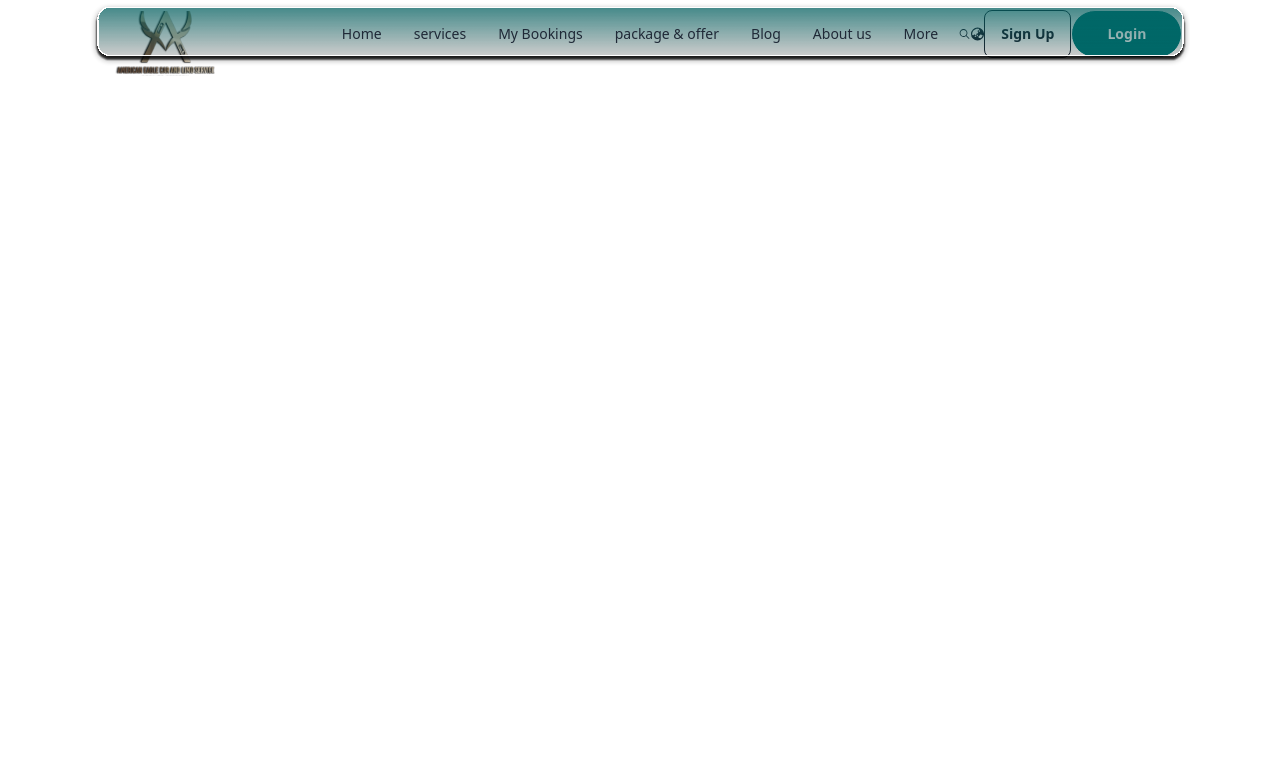
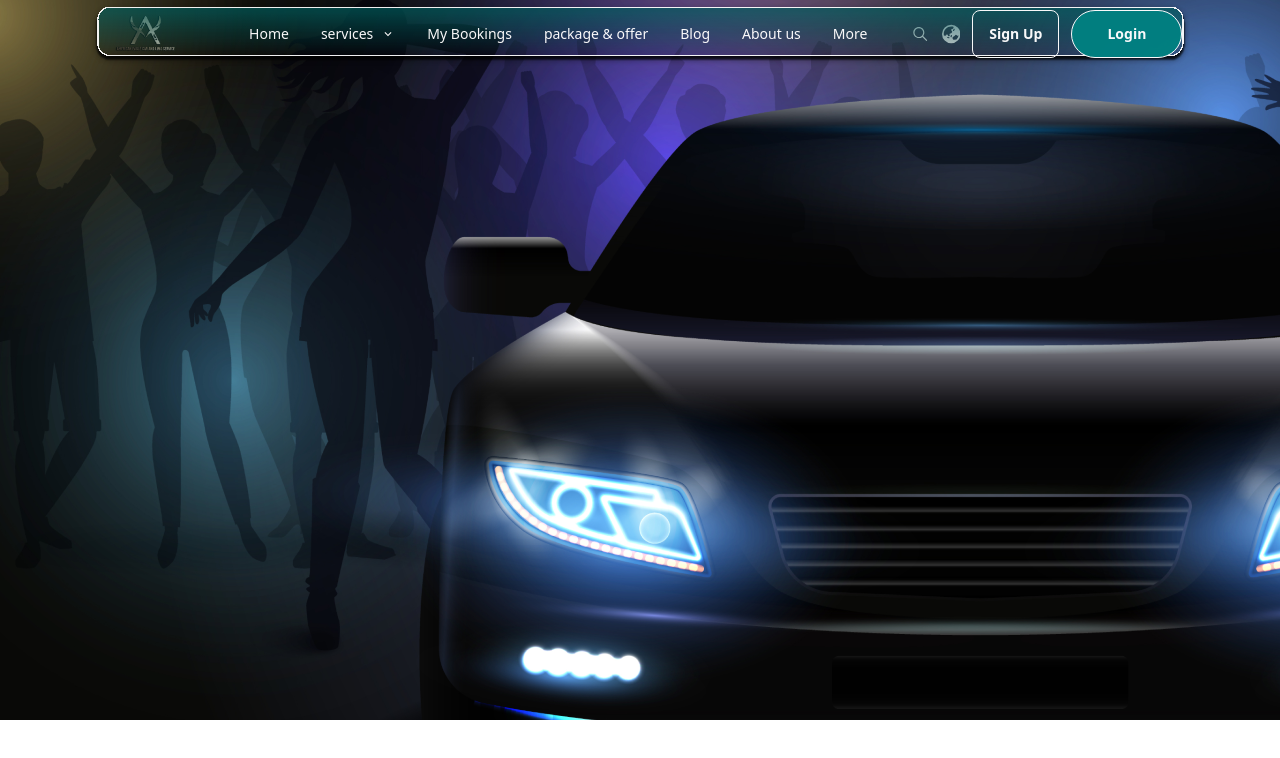
Before and after one commit to Nazmul-Hasan-Shadin/travel-hunter, a React (Vite) app: page / in a window 1280 px wide. Shown: the top 758 px of the page. Built offline with nearby package versions, Linux system fonts and the light colour scheme.

Commit message:
Navbar has added

```diff
--- /dev/null
+++ b/src/component/PrimaryButton/PrimaryButton.jsx
@@ -0,0 +1,11 @@
+import React from 'react';
+
+const PrimaryButton = ({text,onclick}) => {
+    return (
+
+             <button onClick={onclick}  className='btn w-[111px] bg-[#008080] hover:bg-green-600 btn-md z-10 rounded-[50px]  text-white btn-outline'>Login</button>
+
+    );
+};
+
+export default PrimaryButton;
--- /dev/null
+++ b/src/pages/Home/Header/Header.jsx
@@ -0,0 +1,13 @@
+import React from 'react';
+import Navbar from '../../../shared/Navbar/Navbar';
+import  headerImage from '../../../assets/images/Banner/carBanner.png'
+
+const Header = () => {
+    return (
+        <div className="h-[90vh]" style={{backgroundImage:"url('/src/assets/images/Banner/carBanner.png')"}}>
+            <Navbar></Navbar>
+        </div>
+    );
+};
+
+export default Header;
--- a/src/pages/Home/Home/Home.jsx
+++ b/src/pages/Home/Home/Home.jsx
@@ -1,10 +1,11 @@
 import React from 'react';
 import Navbar from '../../../shared/Navbar/Navbar';
+import Header from '../Header/Header';
 
 const Home = () => {
     return (
         <div>
-            <Navbar></Navbar>
+           <Header></Header>
         </div>
     );
 };
--- /dev/null
+++ b/src/shared/HeaderText/HeaderText.jsx
@@ -0,0 +1,14 @@
+
+
+const HeaderText = () => {
+    return (
+        <div>
+        <h1> Start your <span className="text-[#00C9C9]"> unforgettable </span>
+<br />journey with us. </h1>
+<p>The best travel for your jouney begins now</p>
+<input type="text" placeholder="Type here" className="input input-bordered input-md w-full max-w-xs" />
+        </div>
+    );
+};
+
+export default HeaderText;
--- a/src/shared/Navbar/Navbar.css
+++ b/src/shared/Navbar/Navbar.css
@@ -0,0 +1,9 @@
+.background-nav{
+    fill: linear-gradient(0deg, rgba(0, 0, 0, 0.20) 0%, rgba(0, 0, 0, 0.20) 100%), linear-gradient(180deg, rgba(0, 128, 128, 0.70) 0%, rgba(0, 128, 128, 0.00) 100%);
+
+
+opacity: 0.97;
+
+
+
+}
--- a/src/shared/Navbar/Navbar.jsx
+++ b/src/shared/Navbar/Navbar.jsx
@@ -2,11 +2,13 @@ import { Link } from 'react-router-dom';
 import logo from '../../assets/images/brand/logo.png'
 import { IoIosSearch } from "react-icons/io";
 import { FaEarthAsia } from "react-icons/fa6";
+import { MdKeyboardArrowDown } from "react-icons/md";
 import './Navbar.css'
+import PrimaryButton from '../../component/PrimaryButton/PrimaryButton';
 const Navbar = () => {
      const links=<>
          <li> <Link to={'/'}>Home</Link> </li>
-    <li> <Link to={''}>services</Link> </li>
+    <li> <Link to={''}>services  <MdKeyboardArrowDown/> </Link> </li>
     <li> <Link to={''}>My Bookings</Link> </li>
     <li> <Link>package & offer</Link> </li>
     <li> <Link>Blog</Link> </li>
@@ -15,9 +17,10 @@ const Navbar = () => {
 
      </>
     return (
-  <div className=''>
-            <div  className="navbar relative    mx-auto w-[86%]  background-navbar ">
-           <div className='absolute inset-0  np '>
+  <div className='relative  mx-auto w-[86%]'>
+            <div  className="navbar  background-nav text-white ">
+           <div  className='absolute top-0 inset-0    '>
+
            <svg xmlns="http://www.w3.org/2000/svg" width="1682" height="98" viewBox="0 0 1682 98" fill="none">
   <g opacity="0.97" filter="url(#filter0_bdddddddd_100_899)">
     <path d="M11 27C11 15.9543 19.9543 7 31 7H1651C1662.05 7 1671 15.9543 1671 27V63C1671 74.0457 1662.05 83 1651 83H31C19.9543 83 11 74.0457 11 63V27Z" fill="url(#paint0_linear_100_899)" fill-opacity="0.7" shape-rendering="crispEdges"/>
@@ -96,20 +99,20 @@ const Navbar = () => {
             </ul>
           </div>
           <a className="btn btn-ghost text-xl">
-            <img className='w-[100px] h-[65px]' src={logo} alt="" />
+            <img className='w-[60px] ' src={logo} alt="" />
           </a>
         </div>
-        <div className="navbar-center hidden lg:flex">
-          <ul className="menu menu-horizontal px-1">
+        <div className="navbar-center hidden lg:flex ">
+          <ul className="menu pr-7  menu-horizontal px-1">
             {links}
           </ul>
         </div>
-        <div className="navbar-end">
+        <div className="navbar-end space-x-3  ">
 
-        <IoIosSearch />
-        <FaEarthAsia/>
-          <button className='btn btn-outline'>Sign Up</button>
-          <button  className='btn w-[111px] bg-[#008080] rounded-[50px] px-9 py-2 text-white btn-outline'>Login</button>
+        <IoIosSearch className='text-3xl text-white' />
+        <FaEarthAsia className='text-3xl'/>
+          <button className='btn btn-outline z-10  text-white '>Sign Up</button>
+         <PrimaryButton  text={'Log In'}></PrimaryButton>
         </div>
       </div>
   </div>
--- a/tailwind.config.js
+++ b/tailwind.config.js
@@ -5,7 +5,11 @@ export default {
     "./src/**/*.{js,ts,jsx,tsx}",
   ],
   theme: {
-    extend: {},
+    extend: {
+      backgroundImage:{
+        'header-image':"url('/src/assets/images/Banner/carBanner.png')"
+      }
+    },
   },
   plugins: [require("daisyui")],
 }
```
